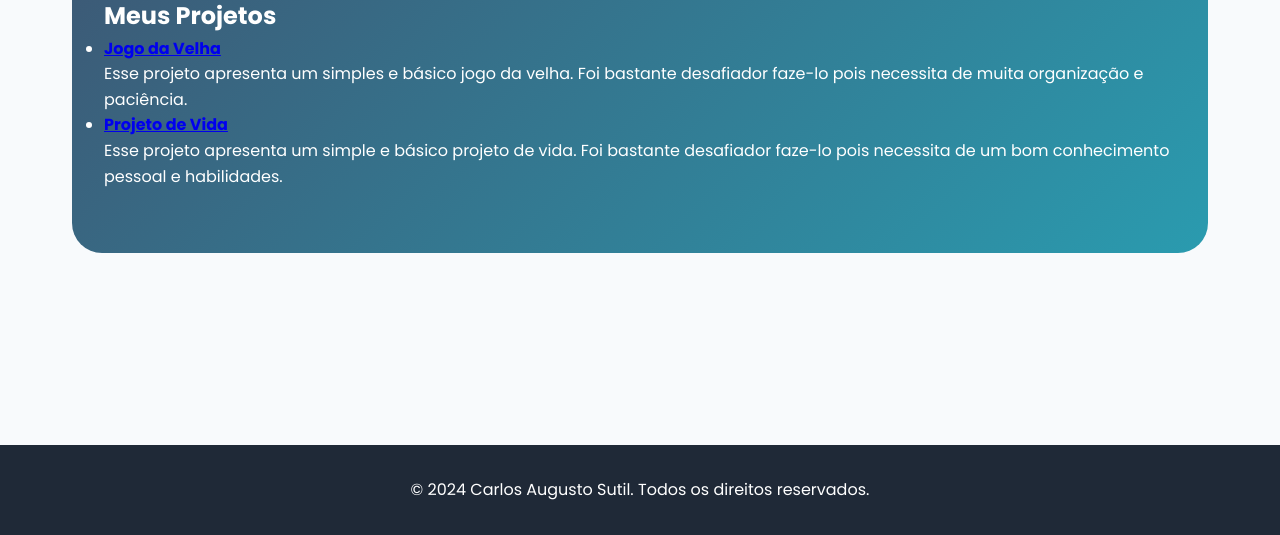
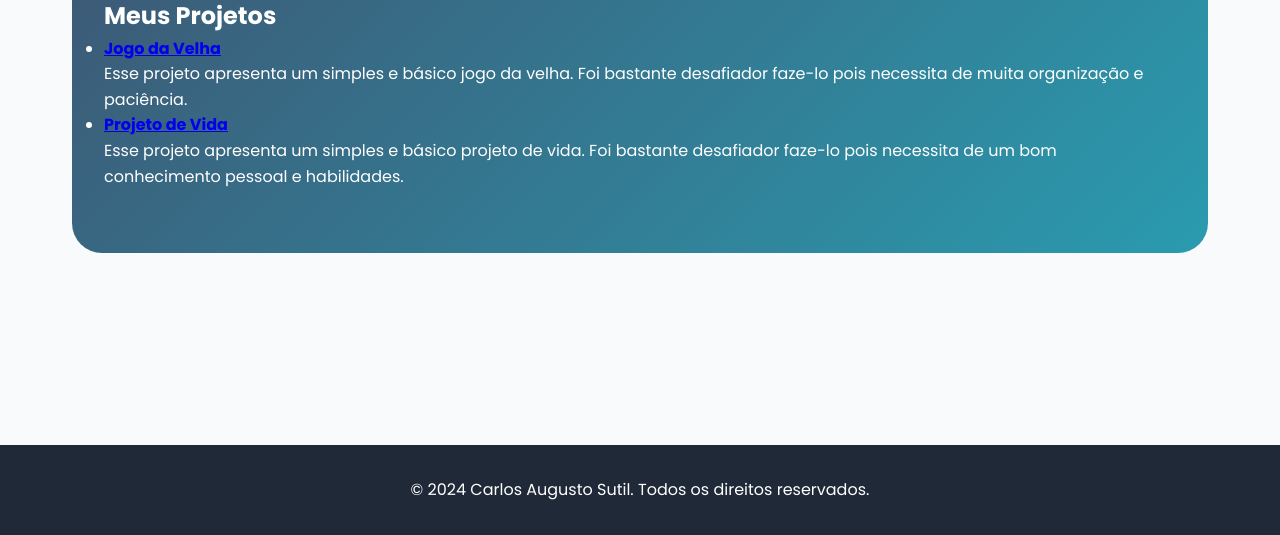
Before and after one commit to carlossutil/portf-lio, a plain HTML site: page index.html in a window 1280 px wide. Shown: the part 2131-2666 px from the top of the page. Drawn offline with Linux system fonts and the light colour scheme.

Commit message:
Update index.html

```diff
--- a/index.html
+++ b/index.html
@@ -97,7 +97,7 @@
                 </li>
                 <li>
                     <h4><a href= https://github.com/carlossutil/Projeto-de-Vida.git target= "blanck"> Projeto de Vida </a></h4>
-                    <p> Esse projeto apresenta um simple e básico projeto de vida. Foi bastante desafiador faze-lo pois necessita de um bom conhecimento pessoal e habilidades.</p>
+                    <p> Esse projeto apresenta um simples e básico projeto de vida. Foi bastante desafiador faze-lo pois necessita de um bom conhecimento pessoal e habilidades.</p>
                 </li>
             </ul>
         </section>
```
